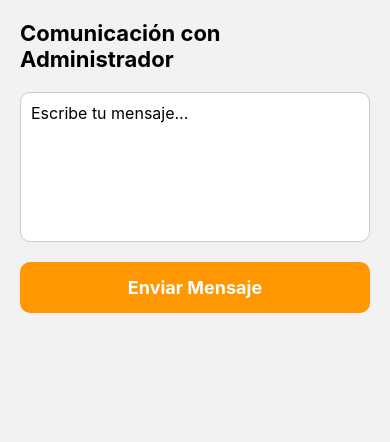
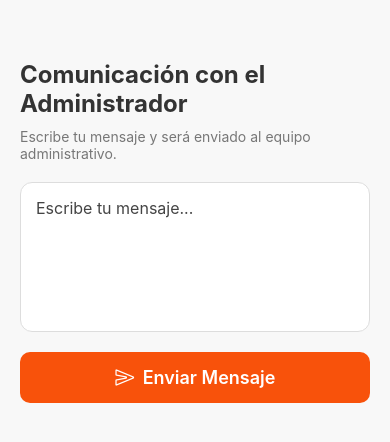
Before and after one commit to DriaMT321/Gevopi_Movil, a React Native app: screen /Comunicacion in a window 390 px wide. Shown: the top 442 px of the page. Built offline with nearby package versions, Linux system fonts and the light colour scheme; what react-native-worklets would draw is missing.

Commit message:
cambios en api y screen de coms

```diff
--- a/src/screens/ComunicacionScreen.js
+++ b/src/screens/ComunicacionScreen.js
@@ -1,5 +1,16 @@
 import React, { useState } from 'react';
-import { View, Text, TextInput, TouchableOpacity, Alert } from 'react-native';
+import {
+  View,
+  Text,
+  TextInput,
+  TouchableOpacity,
+  Alert,
+  ScrollView,
+  KeyboardAvoidingView,
+  Platform
+} from 'react-native';
+import Ionicons from 'react-native-vector-icons/Ionicons';
+import colors from '../themes/colors'; // si tienes tema
 import { getLoggedCi } from '../services/authService';
 import { getVoluntarioByCi } from '../services/voluntarioService';
 import api from '../services/api';
@@ -20,7 +31,7 @@ export default function ComunicacionScreen() {
 
       await api.post("/consultas", {
         voluntario_id: user.id,
-        mensaje
+        mensaje: mensaje.trim()
       });
 
       Alert.alert("Éxito", "Mensaje enviado correctamente");
@@ -33,41 +44,92 @@ export default function ComunicacionScreen() {
   };
 
   return (
-    <View style={{ padding: 20 }}>
-      <Text style={{ fontSize: 22, fontWeight: 'bold', marginBottom: 20 }}>
-        Comunicación con Administrador
+    <KeyboardAvoidingView
+      style={{ flex: 1, backgroundColor: '#f8f8f8' }}
+      behavior={Platform.OS === 'ios' ? 'padding' : 'height'}
+    >
+
+      <ScrollView
+        contentContainerStyle={{ padding: 20 }}
+        keyboardShouldPersistTaps="handled"
+      >
+
+        {/* Título */}
+        <Text style={{
+          fontSize: 24,
+          fontWeight: 'bold',
+          marginBottom: 10,
+          marginTop: 40,
+          color: '#333'
+        }}>
+          Comunicación con el Administrador
         </Text>
 
+        <Text style={{
+          fontSize: 14,
+          color: '#777',
+          marginBottom: 20
+        }}>
+          Escribe tu mensaje y será enviado al equipo administrativo.
+        </Text>
+
+        {/* Caja estilo chat */}
+        <View
+          style={{
+            backgroundColor: 'white',
+            borderRadius: 12,
+            padding: 15,
+            borderWidth: 1,
+            borderColor: '#ddd',
+            minHeight: 150,
+            marginBottom: 20,
+            elevation: 2,
+          }}
+        >
           <TextInput
             placeholder="Escribe tu mensaje..."
             value={mensaje}
             onChangeText={setMensaje}
             multiline
             style={{
-          height: 150,
-          borderWidth: 1,
-          borderColor: "#ccc",
-          borderRadius: 10,
-          padding: 10,
               fontSize: 16,
-          backgroundColor: "#fff"
+              color: '#444',
+              height: '100%',
+              textAlignVertical: 'top',
             }}
           />
+        </View>
 
+        {/* Botón enviar */}
         <TouchableOpacity
           style={{
-          backgroundColor: "#ff9800",
-          padding: 15,
+            backgroundColor: colors.naranjaFuerte ?? '#ff9800',
+            paddingVertical: 14,
             borderRadius: 10,
-          alignItems: "center",
-          marginTop: 20
+            flexDirection: 'row',
+            justifyContent: 'center',
+            alignItems: 'center',
+            elevation: 3,
           }}
           onPress={enviarConsulta}
         >
-        <Text style={{ color: "#fff", fontSize: 18, fontWeight: "bold" }}>
+          <Ionicons
+            name="send-outline"
+            size={20}
+            color="white"
+            style={{ marginRight: 8 }}
+          />
+          <Text style={{
+            color: 'white',
+            fontSize: 18,
+            fontWeight: '600',
+          }}>
             Enviar Mensaje
           </Text>
         </TouchableOpacity>
-    </View>
+
+      </ScrollView>
+
+    </KeyboardAvoidingView>
   );
 }
--- a/src/services/api.js
+++ b/src/services/api.js
@@ -1,7 +1,7 @@
 import axios from 'axios';
 
 const api = axios.create({
-  baseURL: 'http://192.168.0.2:8000/api',
+  baseURL: 'http://10.26.4.91:8000/api',
   timeout: 5000,
   headers: {
     'Content-Type': 'application/json',
```
Lines whose indentation alone changed are shown as unchanged.
